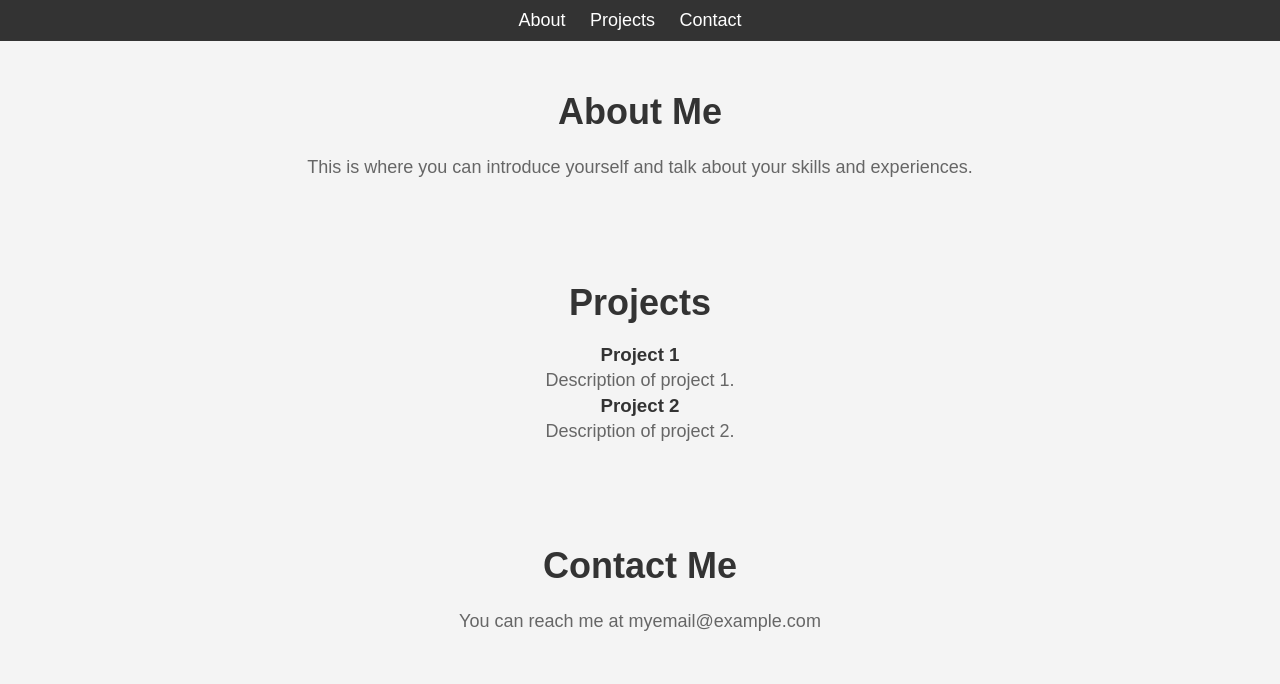
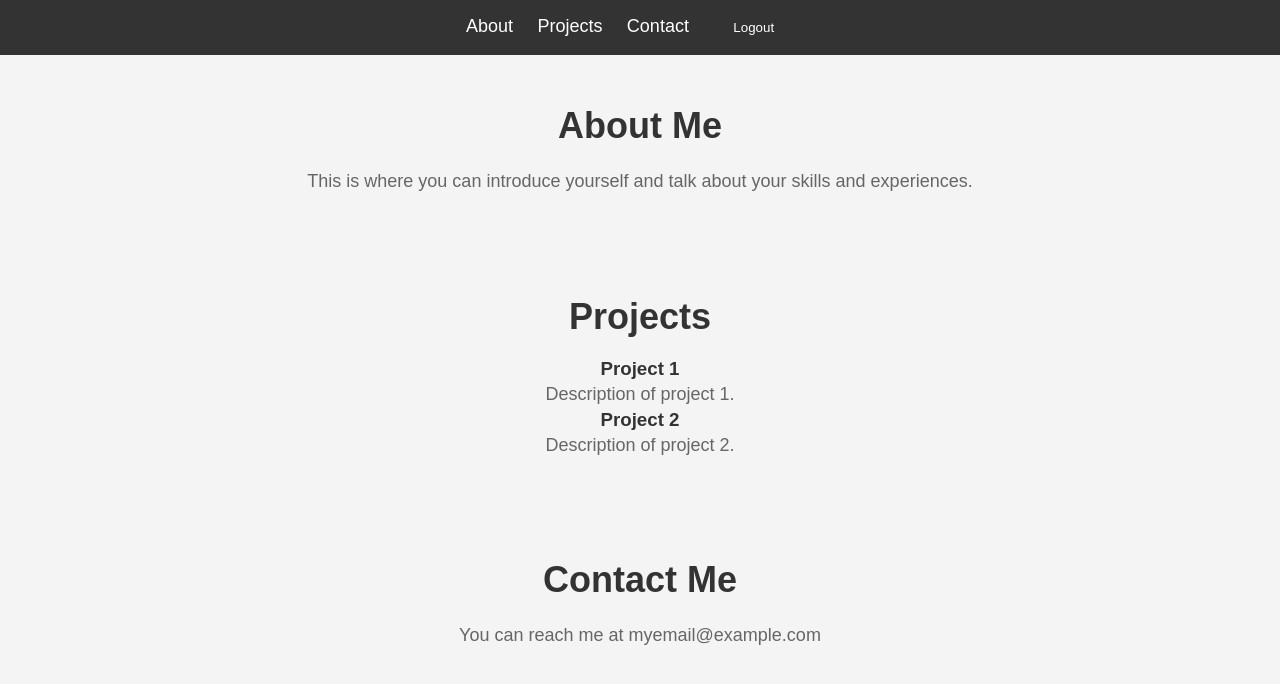
Before and after one commit to KMT-EA/newwebsite, a plain HTML site: page portfolio.html in a window 1280 px wide. Drawn offline with Linux system fonts and the light colour scheme.

Commit message:
portfolio.html

```diff
--- a/portfolio.html
+++ b/portfolio.html
@@ -62,6 +62,20 @@
       color: #666;
       line-height: 1.6;
     }
+
+    .logout-btn {
+      background-color: #333;
+      color: #fff;
+      border: none;
+      padding: 10px 20px;
+      cursor: pointer;
+      border-radius: 5px;
+      transition: background-color 0.3s;
+    }
+
+    .logout-btn:hover {
+      background-color: #666;
+    }
   </style>
 </head>
 <body>
@@ -70,6 +84,7 @@
       <li><a href="#about">About</a></li>
       <li><a href="#projects">Projects</a></li>
       <li><a href="#contact">Contact</a></li>
+      <li><button class="logout-btn" onclick="logout()">Logout</button></li>
     </ol>
   </nav>
 
@@ -96,5 +111,13 @@
     <p>You can reach me at myemail@example.com</p>
   </section>
 
+  <script>
+    function logout() {
+      if (confirm("Are you sure you want to log out?")) {
+        window.location.href = "login.html";
+      }
+    }
+  </script>
+
 </body>
 </html>
```
